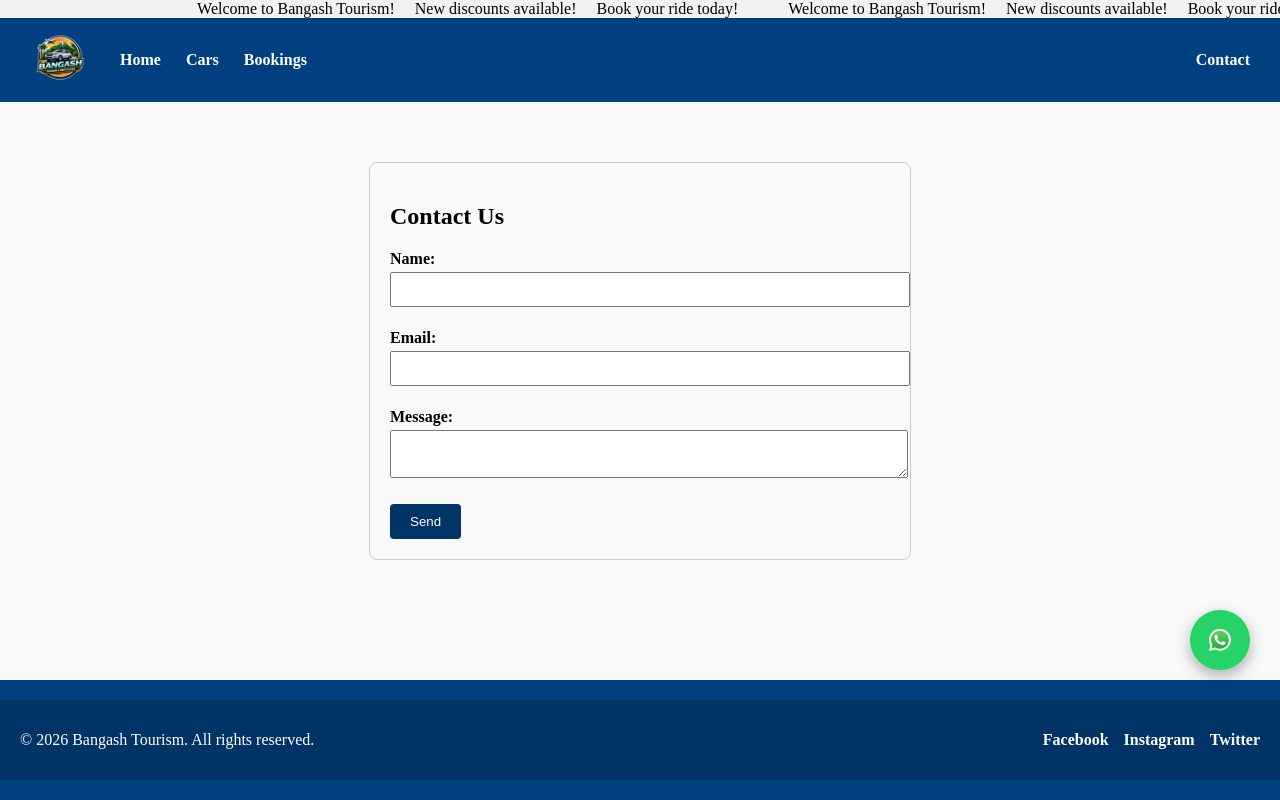
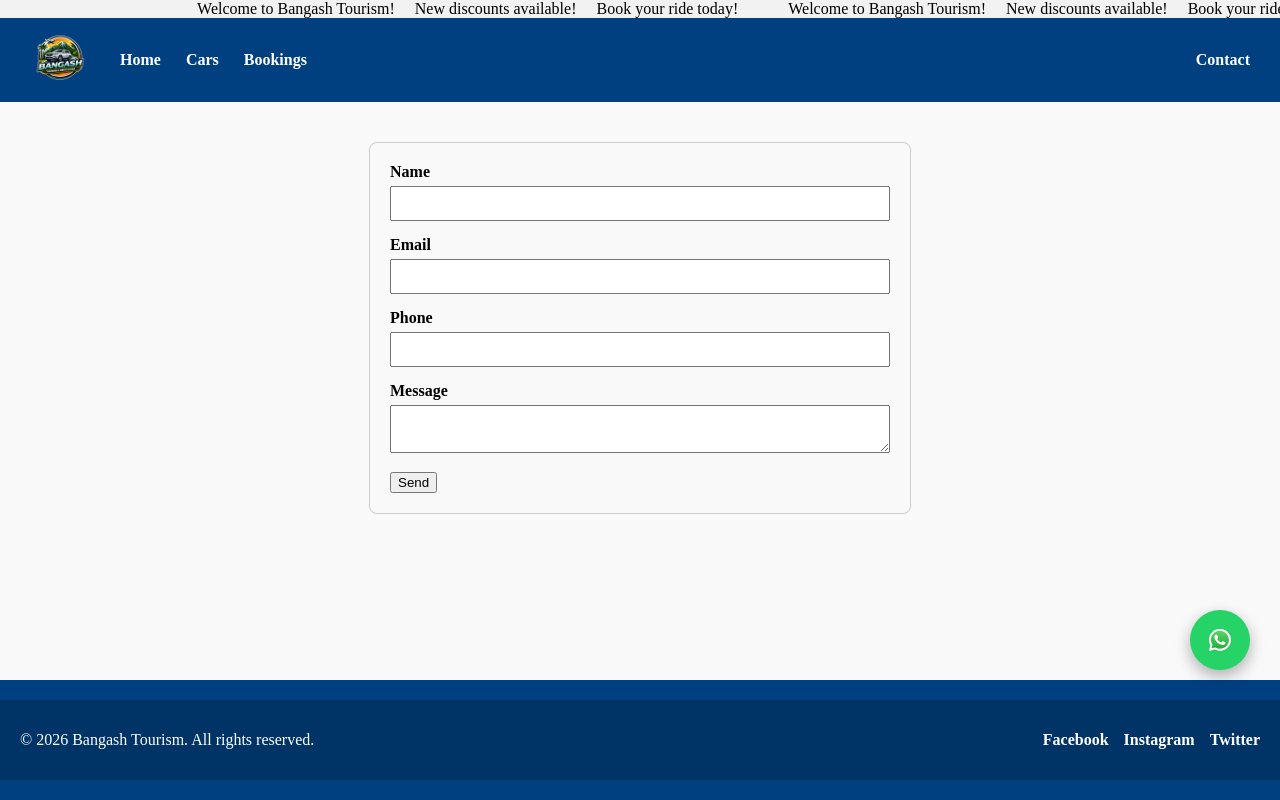
Before and after one commit to Mehdavi05/tourism-car-rental, an Angular app: page /customer/contact in a window 1280 px wide. Built offline with nearby package versions, Linux system fonts and the light colour scheme.

Commit message:
Email integration added.

```diff
--- a/package.json
+++ b/package.json
@@ -17,6 +17,7 @@
     "@angular/platform-browser": "^19.2.0",
     "@angular/platform-browser-dynamic": "^19.2.0",
     "@angular/router": "^19.2.0",
+    "emailjs-com": "^3.2.0",
     "jwt-decode": "^4.0.0",
     "rxjs": "~7.8.0",
     "tslib": "^2.3.0",
--- a/src/app/customer/contact/contact.component.css
+++ b/src/app/customer/contact/contact.component.css
@@ -1,5 +1,41 @@
-.contact-section { max-width: 500px; margin: 40px auto; padding: 20px; border: 1px solid #ccc; border-radius: 8px; }
-.contact-section label { display: block; margin-bottom: 10px; font-weight: bold; }
-.contact-section input, .contact-section textarea { width: 100%; padding: 8px; margin-top: 4px; margin-bottom: 12px; }
-.contact-section button { padding: 10px 20px; background-color: #003366; color: white; border: none; border-radius: 4px; cursor: pointer; }
-.success-message { margin-top: 20px; color: green; font-weight: bold; text-align: center; }
+.contact-form-container {
+  max-width: 500px;
+  margin: 20px auto;
+  padding: 20px;
+  border: 1px solid #ccc;
+  border-radius: 8px;
+}
+
+.contact-form-container div {
+  margin-bottom: 15px;
+}
+
+.contact-form-container label {
+  display: block;
+  margin-bottom: 5px;
+  font-weight: bold;
+}
+
+.contact-form-container input,
+.contact-form-container textarea {
+  width: 100%;
+  padding: 8px;
+  box-sizing: border-box;
+}
+
+.error {
+  color: red;
+  font-size: 0.85rem;
+}
+
+.success-message {
+  color: green;
+  font-weight: bold;
+  margin-top: 15px;
+}
+
+.error-message {
+  color: red;
+  font-weight: bold;
+  margin-top: 15px;
+}
--- a/src/app/customer/contact/contact.component.html
+++ b/src/app/customer/contact/contact.component.html
@@ -1,22 +1,66 @@
-<section class="contact-section">
-  <h2>Contact Us</h2>
-  <form (ngSubmit)="submitContact()" #form="ngForm">
-    <label>
-      Name:
-      <input type="text" name="name" [(ngModel)]="contact.name" required>
-    </label>
-    <label>
-      Email:
-      <input type="email" name="email" [(ngModel)]="contact.email" required>
-    </label>
-    <label>
-      Message:
-      <textarea name="message" [(ngModel)]="contact.message" required></textarea>
-    </label>
+<div class="contact-form-container">
+  <form #form="ngForm" (ngSubmit)="submitContact(form)" novalidate>
+    <div>
+      <label for="name">Name</label>
+      <input
+        type="text"
+        id="name"
+        name="name"
+        [(ngModel)]="contact.name"
+        #name="ngModel"
+        required
+      />
+      <small class="error" *ngIf="name.invalid && name.touched">
+        Name is required
+      </small>
+    </div>
+
+    <div>
+      <label for="email">Email</label>
+      <input
+        type="email"
+        id="email"
+        name="email"
+        [(ngModel)]="contact.email"
+        #email="ngModel"
+        required
+      />
+      <small class="error" *ngIf="email.invalid && email.touched">
+        Enter a valid email
+      </small>
+    </div>
+
+    <div>
+      <label for="phone">Phone</label>
+      <input
+        type="text"
+        id="phone"
+        name="phone"
+        [(ngModel)]="contact.phone"
+      />
+    </div>
+
+    <div>
+      <label for="message">Message</label>
+      <textarea
+        id="message"
+        name="message"
+        [(ngModel)]="contact.message"
+        #message="ngModel"
+        required
+      ></textarea>
+      <small class="error" *ngIf="message.invalid && message.touched">
+        Message is required
+      </small>
+    </div>
+
     <button type="submit">Send</button>
   </form>
 
-  <div *ngIf="submitted" class="success-message">
-    Your message has been sent!
+  <div class="success-message" *ngIf="successMessage">
+    {{ successMessage }}
   </div>
-</section>
+  <div class="error-message" *ngIf="errorMessage">
+    {{ errorMessage }}
+  </div>
+</div>
--- a/src/app/customer/contact/contact.component.ts
+++ b/src/app/customer/contact/contact.component.ts
@@ -1,26 +1,70 @@
-import { Component, OnInit } from '@angular/core';
+import { Component } from '@angular/core';
+import { NgForm } from '@angular/forms';
+import emailjs from 'emailjs-com';
 import { CommonModule } from '@angular/common';
-import { FormsModule } from '@angular/forms';   // ngModel, ngForm
-import { RouterModule } from '@angular/router';
+import { FormsModule } from '@angular/forms';
 
 @Component({
+  standalone: true,
+  imports: [CommonModule, FormsModule],
   selector: 'app-contact',
-  standalone: true,
-  imports: [CommonModule, FormsModule, RouterModule],
   templateUrl: './contact.component.html',
   styleUrls: ['./contact.component.css']
 })
-export class ContactComponent implements OnInit {
-  contact = { name: '', email: '', message: '' };
-  submitted = false;
+export class ContactComponent {
 
-  constructor() { }
+  contact = {
+    name: '',
+    email: '',
+    phone: '',    // optional
+    message: ''
+  };
 
-  ngOnInit(): void { }
+  loading = false;
+  successMessage = '';
+  errorMessage = '';
 
-  submitContact() {
-    this.submitted = true;
-    console.log('Contact form submitted', this.contact);
-    this.contact = { name: '', email: '', message: '' };
+  submitContact(form: NgForm) {
+    if (form.invalid) return;
+
+    this.loading = true;
+    this.successMessage = '';
+    this.errorMessage = '';
+
+    // 1️⃣ Send Admin Notification
+    emailjs.send(
+      'service_47exj0d',
+      'template_tfc9ioi',
+      {
+        from_name: this.contact.name,
+        from_email: this.contact.email,
+        phone: this.contact.phone,
+        message: this.contact.message
+      },
+      '8vhLbNSXbGH_kunF1'
+    )
+    .then(() => {
+      // 2️⃣ Send Auto-Reply to Customer
+      return emailjs.send(
+        'service_47exj0d',
+        'template_0ml80io',
+        {
+          from_name: this.contact.name,
+          from_email: this.contact.email,
+          message: this.contact.message
+        },
+        '8vhLbNSXbGH_kunF1'
+      );
+    })
+    .then(() => {
+      this.successMessage = 'Your message has been sent successfully!';
+      this.loading = false;
+      form.resetForm();
+    })
+    .catch((err) => {
+      console.error(err);
+      this.errorMessage = 'Failed to send message. Please try again.';
+      this.loading = false;
+    });
   }
 }
```
Also changed, not shown: 1 other file (tests, documents, lock files or other folders).
